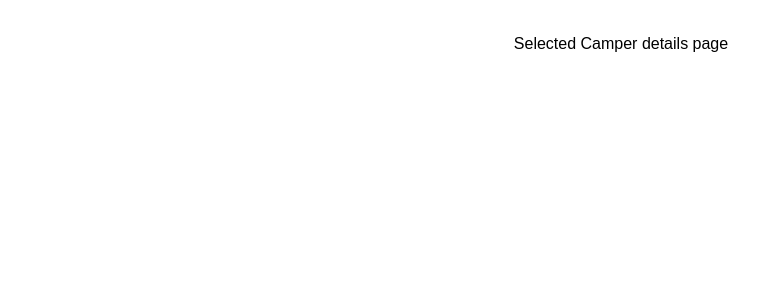
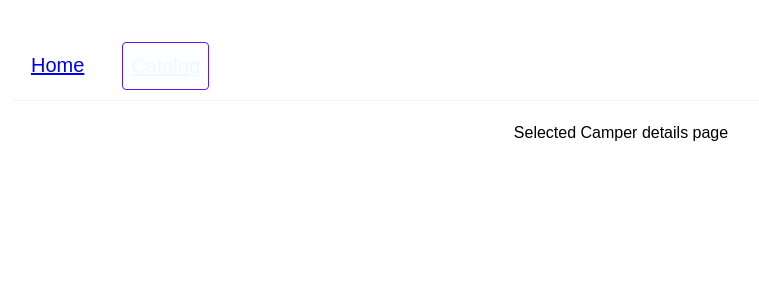
Before and after one commit to Lakanna/campers-project, a React (Vite) app: page /catalog/1 in a window 1280 px wide. Shown: the top 300 px of the page, without its empty margins (19-778 px from the left). Built offline with nearby package versions, Linux system fonts and the light colour scheme.

Commit message:
added state

```diff
--- a/package.json
+++ b/package.json
@@ -10,10 +10,13 @@
     "preview": "vite preview"
   },
   "dependencies": {
+    "@reduxjs/toolkit": "^2.5.0",
     "axios": "^1.7.9",
+    "clsx": "^2.1.1",
     "modern-normalize": "^3.0.1",
     "react": "^18.3.1",
     "react-dom": "^18.3.1",
+    "react-redux": "^9.2.0",
     "react-router-dom": "^7.1.1"
   },
   "devDependencies": {
--- a/src/components/App/App.jsx
+++ b/src/components/App/App.jsx
@@ -4,10 +4,13 @@ import HomePage from '../../pages/HomePage/HomePage.jsx';
 import NotFoundPage from '../../pages/NotFoundPage/NotFoundPage.jsx';
 import CatalogPage from '../../pages/CatalogPage/CatalogPage.jsx';
 import CamperDetailsPage from '../../pages/CamperDetailsPage/CamperDetailsPage.jsx';
+import Navigation from '../Navigation/Navigation.jsx';
 
 function App() {
   return (
     <>
+      <Navigation />
+
       <Routes>
         <Route path="/" element={<HomePage />} />
         <Route path="/catalog" element={<CatalogPage />} />
--- /dev/null
+++ b/src/components/Navigation/Navigation.jsx
@@ -0,0 +1,22 @@
+import { NavLink } from 'react-router-dom';
+import clsx from 'clsx';
+import css from './Navigation.module.css';
+
+const buildLinkClass = ({ isActive }) => {
+  return clsx(css.link, isActive && css.active);
+};
+
+export default function Navigation() {
+  return (
+    <header className={css.header}>
+      <nav className={css.navContainer}>
+        <NavLink to="/" className={buildLinkClass}>
+          Home
+        </NavLink>
+        <NavLink to="/catalog" className={buildLinkClass}>
+          Catalog
+        </NavLink>
+      </nav>
+    </header>
+  );
+}
--- /dev/null
+++ b/src/components/Navigation/Navigation.module.css
@@ -0,0 +1,19 @@
+.navContainer {
+  display: flex;
+  gap: 30px;
+  font-size: 20px;
+  padding: 10px;
+  margin-bottom: 20px;
+  border-bottom: 1px solid whitesmoke;
+}
+
+.link {
+  padding: 8px;
+  /* border: 1px solid white; */
+}
+.active {
+  border: 1px solid rgb(96, 25, 227);
+  border-radius: 4px;
+  background-color: rgba(240, 248, 255, 0.204);
+  color: aliceblue;
+}
--- a/src/index.css
+++ b/src/index.css
@@ -5,6 +5,17 @@
 }
 
 body {
+  --color-white: #ffffff;
+  --color-main: #101828;
+  --color-text: #475467;
+  --color-inputs: #f7f7f7;
+  --color-badges: #f2f4f7;
+  --color-gray: #6c717b;
+  --color-gray-light: #dadde1;
+  --color-button: #e44848;
+  --color-button-hover: #d84343;
+  --color-rating: #ffc531;
+
   font-family: sans-serif;
   line-height: 1.5;
 }
--- a/src/main.jsx
+++ b/src/main.jsx
@@ -4,11 +4,15 @@ import { BrowserRouter } from 'react-router-dom';
 import 'modern-normalize';
 import './index.css';
 import App from './components/App/App.jsx';
+import { Provider } from 'react-redux';
+import { store } from './redux/store.js';
 
 createRoot(document.getElementById('root')).render(
   <StrictMode>
-    <BrowserRouter>
-      <App />
-    </BrowserRouter>
+    <Provider store={store}>
+      <BrowserRouter>
+        <App />
+      </BrowserRouter>
+    </Provider>
   </StrictMode>,
 );
--- /dev/null
+++ b/src/redux/campersSlice.js
@@ -0,0 +1,32 @@
+import { createSlice } from '@reduxjs/toolkit';
+
+import { fetchCampers } from './operations.js';
+
+const handlePending = (state) => {
+  state.isLoading = true;
+};
+
+// const handleRejected = (state, action) => {
+//   state.isLoading = false;
+//   state.error = action.payload;
+// };
+
+const campersSlice = createSlice({
+  name: 'campers',
+  initialState: {
+    items: [],
+    isLoading: false,
+    error: null,
+  },
+  extraReducers: (builder) => {
+    builder
+      .addCase(fetchCampers.pending, handlePending)
+      .addCase(fetchCampers.fulfilled, (state, action) => {
+        state.isLoading = false;
+        state.error = null;
+        state.items = action.payload;
+      });
+  },
+});
+
+export default campersSlice.reducer;
--- /dev/null
+++ b/src/redux/favoriteSlice.js
@@ -0,0 +1,17 @@
+import { createSlice } from '@reduxjs/toolkit';
+
+const favoriteSlice = createSlice({
+  name: 'favorite',
+  initialState: {
+    items: [],
+  },
+  reducers: {
+    setFavorite(state, action) {
+      state.status = action.payload;
+    },
+  },
+});
+
+export const { setFavorite } = favoriteSlice.actions;
+
+export default favoriteSlice.reducer;
--- /dev/null
+++ b/src/redux/filtersSlice.js
@@ -0,0 +1,17 @@
+import { createSlice } from '@reduxjs/toolkit';
+
+const filtersSlice = createSlice({
+  name: 'filters',
+  initialState: {
+    location: 'all',
+  },
+  reducers: {
+    setStatusFilter(state, action) {
+      state.status = action.payload;
+    },
+  },
+});
+
+export const { setStatusFilter } = filtersSlice.actions;
+
+export default filtersSlice.reducer;
--- /dev/null
+++ b/src/redux/operations.js
@@ -0,0 +1,16 @@
+import { createAsyncThunk } from '@reduxjs/toolkit';
+import axios from 'axios';
+
+axios.defaults.baseURL = 'https://66b1f8e71ca8ad33d4f5f63e.mockapi.io/campers';
+
+export const fetchCampers = createAsyncThunk(
+  'campers/fetchAll',
+  async (_, thunkAPI) => {
+    try {
+      const response = await axios.get('/');
+      return response.data;
+    } catch (e) {
+      return thunkAPI.rejectWithValue(e.message);
+    }
+  },
+);
--- /dev/null
+++ b/src/redux/store.js
@@ -0,0 +1,12 @@
+import { configureStore } from '@reduxjs/toolkit';
+import campersReducer from './campersSlice.js';
+import filtersReducer from './filtersSlice.js';
+import favoriteReducer from './favoriteSlice.js';
+
+export const store = configureStore({
+  reducer: {
+    campers: campersReducer,
+    filters: filtersReducer,
+    favorite: favoriteReducer,
+  },
+});
```
Also changed, not shown: 1 other file (tests, documents, lock files or other folders).
